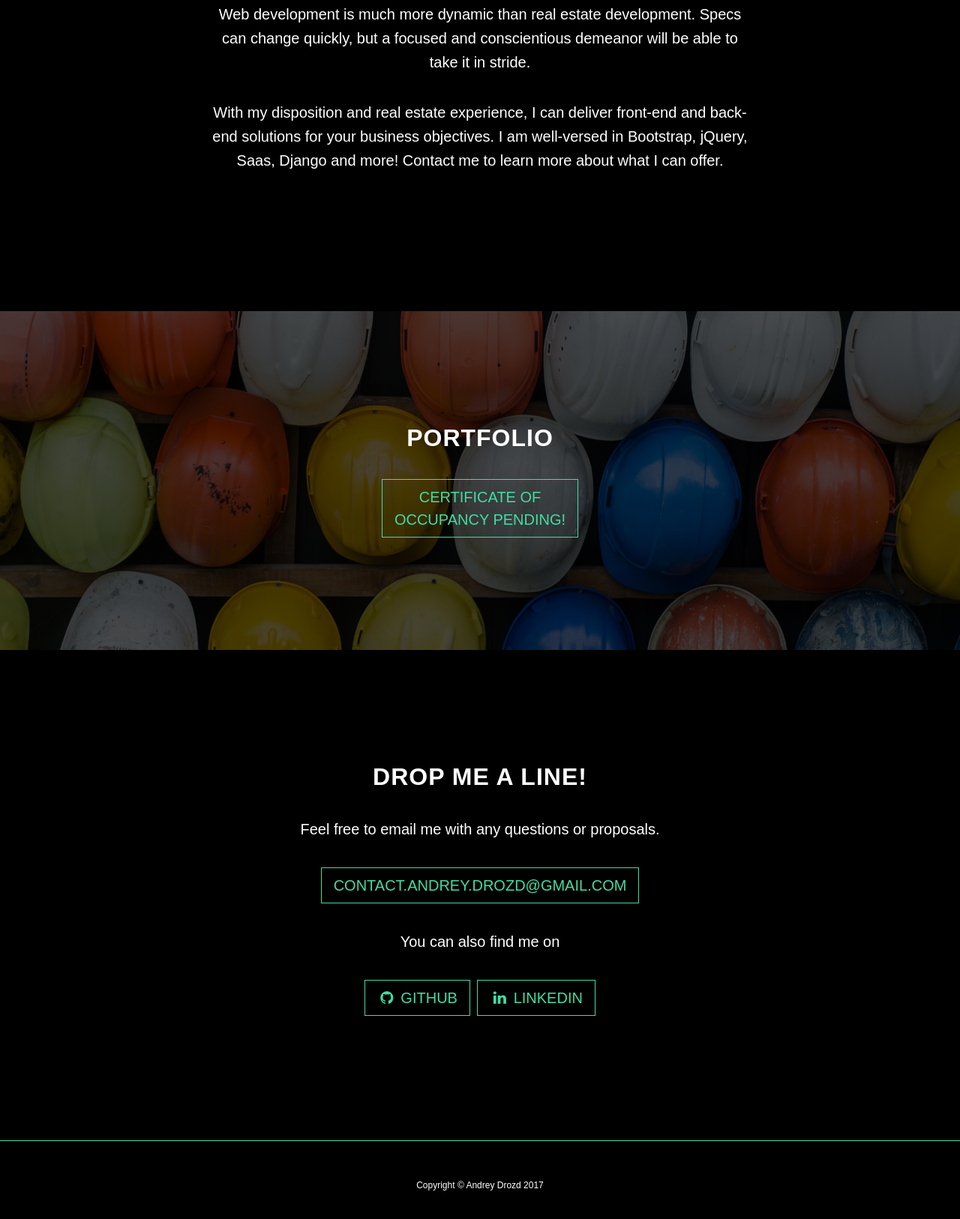
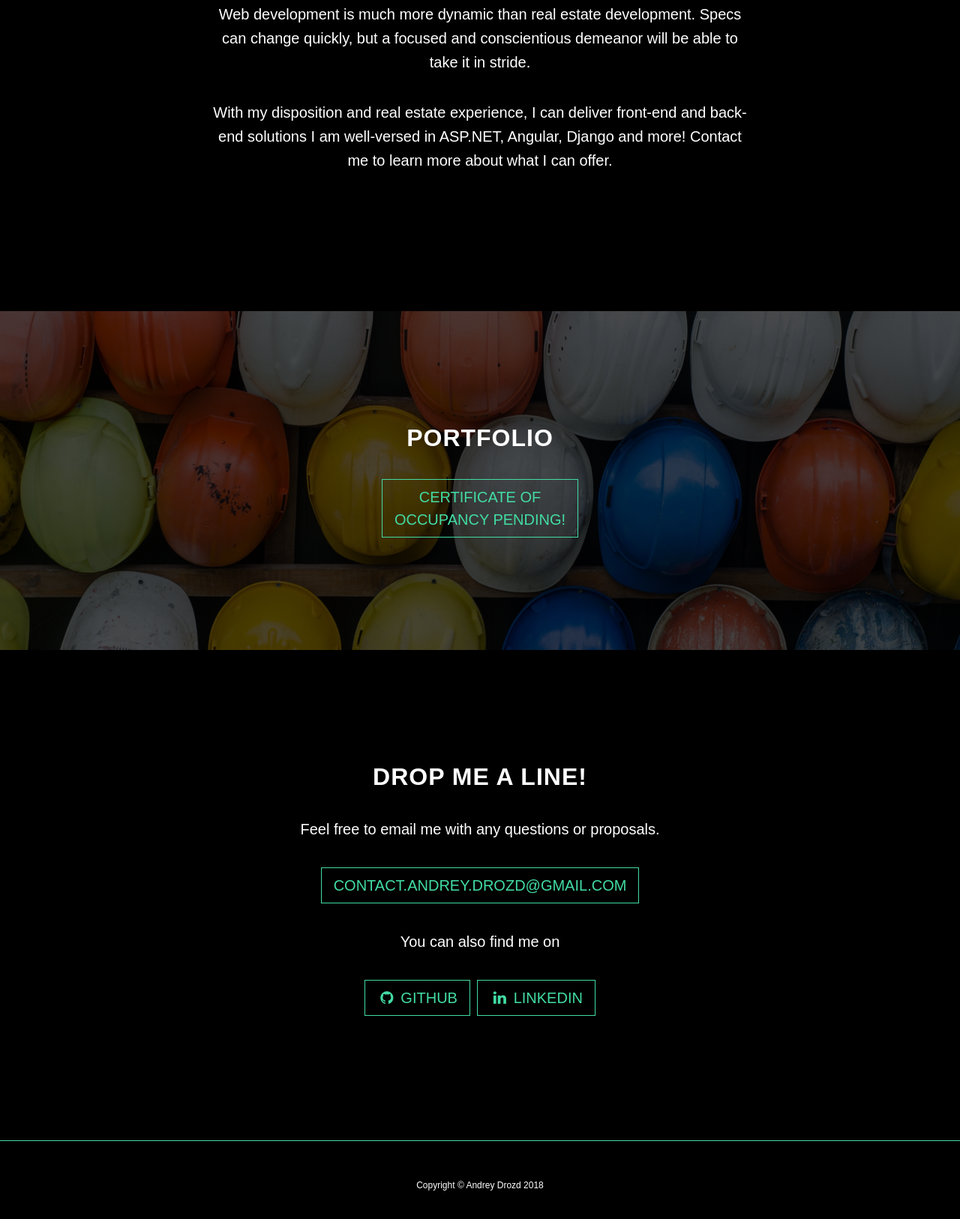
Before and after one commit to andreydrozd/personal-site, a plain HTML site: page index.html in a window 1280 px wide. Shown: the part 1636-3262 px from the top of the page at 75% size. Drawn offline with Linux system fonts and the light colour scheme; some packages are replaced by stand-ins of ours; a web font is replaced by a local one.

Commit message:
Minor updates

```diff
--- a/index.html
+++ b/index.html
@@ -86,7 +86,7 @@
             but a focused and conscientious demeanor will be able to take it in stride.
           </p>
           <p>With my disposition and real estate experience, I can deliver front-end and back-end solutions
-            for your business objectives. I am well-versed in Bootstrap, jQuery, Saas, Django and more!
+            I am well-versed in ASP.NET, Angular, Django and more!
             Contact me to learn more about what I can offer.
           </p>
         </div>
@@ -99,7 +99,7 @@
     <div class="container">
       <div class="col-lg-8 mx-auto">
         <h2>Portfolio</h2>
-        <a href="http://startbootstrap.com/template-overviews/grayscale/" class="btn btn-default btn-lg">Certificate of <br> occupancy pending!</a>
+        <a href="#" class="btn btn-default btn-lg">Certificate of <br> occupancy pending!</a>
       </div>
     </div>
   </section>
@@ -137,7 +137,7 @@
   <!-- Footer -->
   <footer>
     <div class="container text-center">
-      <p>Copyright &copy; Andrey Drozd 2017</p>
+      <p>Copyright &copy; Andrey Drozd 2018</p>
     </div>
   </footer>
 
```
